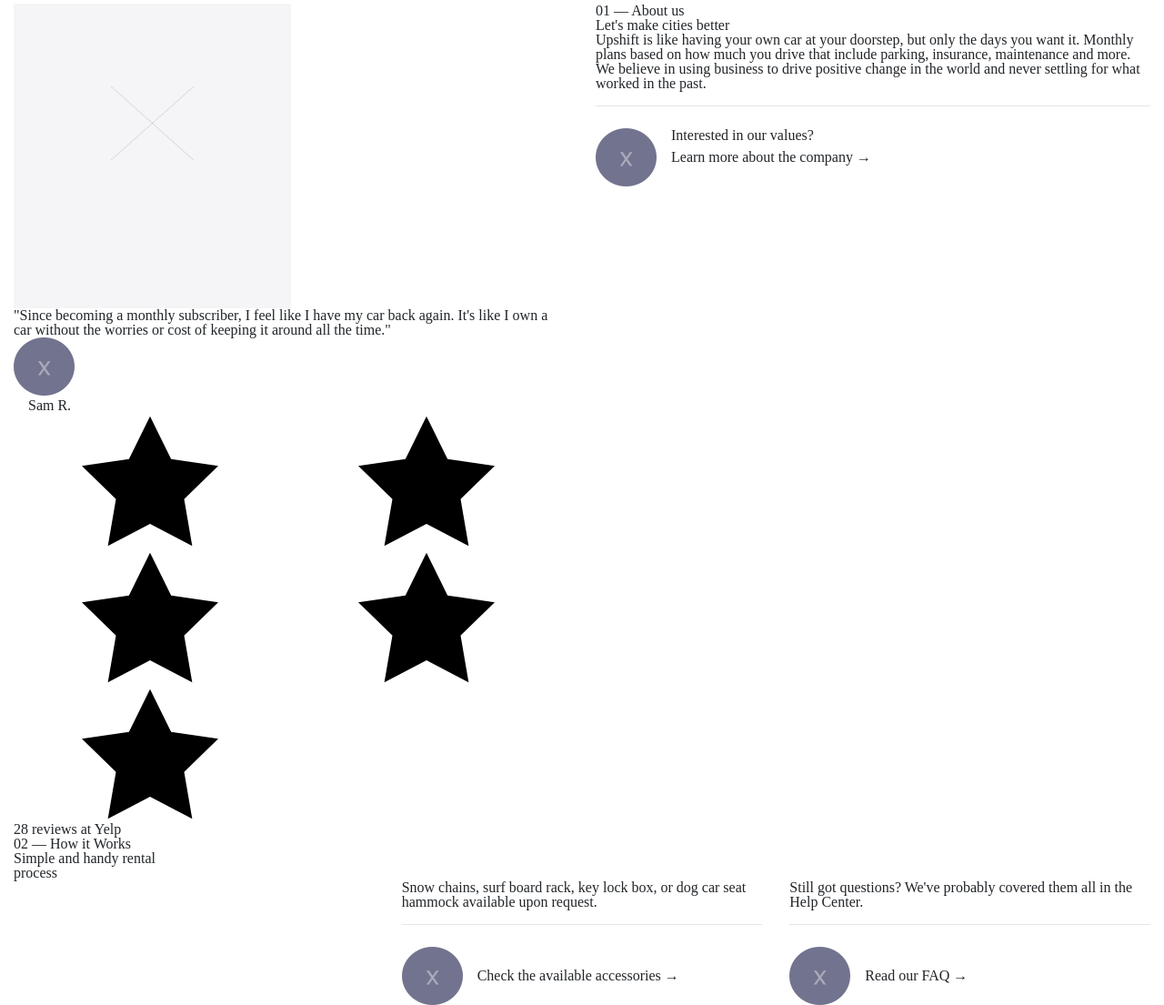
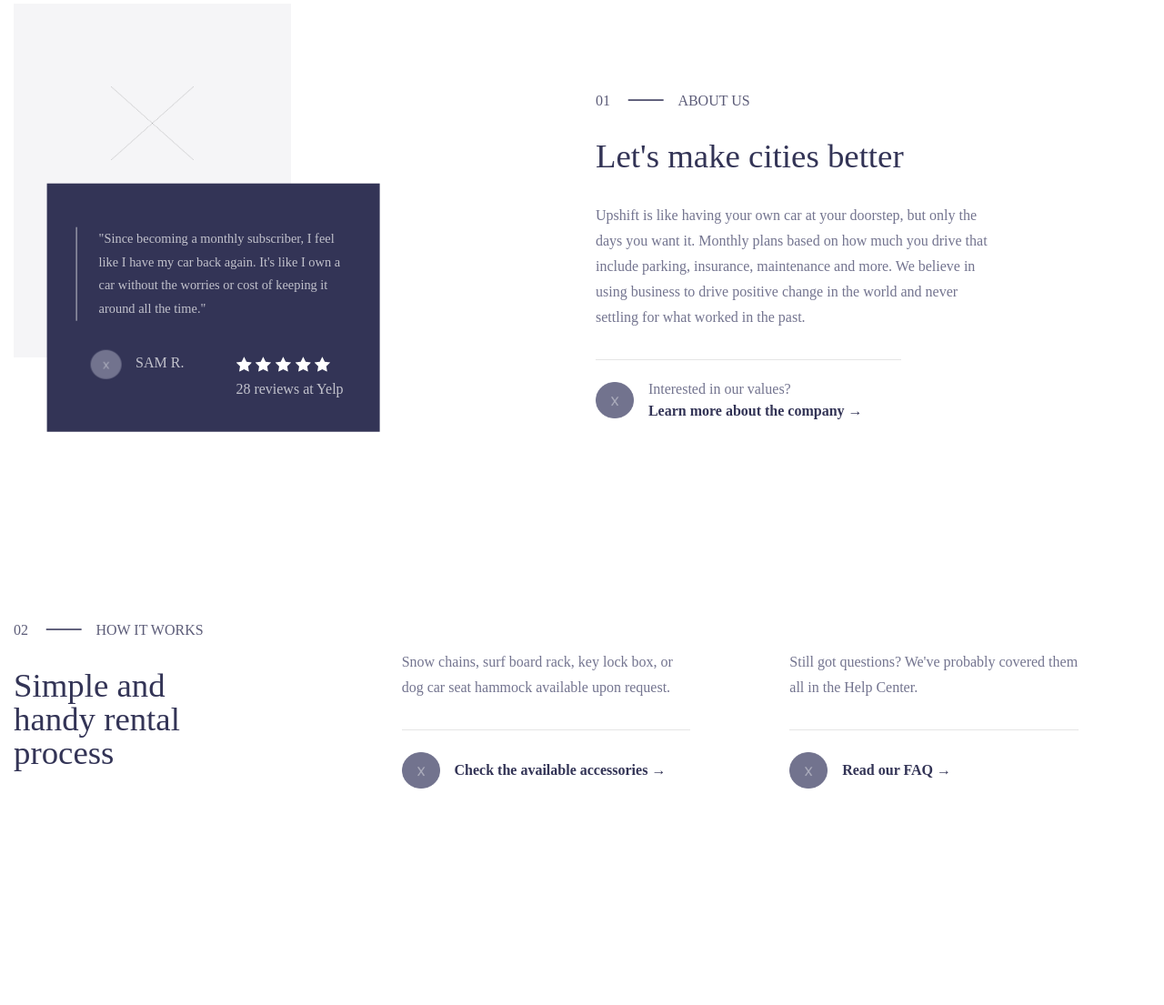
Before and after one commit to Nnaji-Victor/upshift, a website: page index.html in a window 1280 px wide. Shown: the part 888-1993 px from the top of the page at 91% size. After the commit the page ends 1767 px from the top, so only its background shows below. Drawn offline with nearby package versions, Linux system fonts and the light colour scheme; files that its build step writes are made by us from their sources.

```diff
--- a/sass/components/_components.scss
+++ b/sass/components/_components.scss
@@ -78,5 +78,111 @@
 .about-img{
     height: 40%;
     width: 30%;
-    margin: 30% 0rem 10rem 35%;
+    margin: 30% 0rem 70% 35%;
 }
+
+.about-testimonial{
+    height: auto;
+    background-color:$secondary-box-color;
+    width: 60%;
+    transform: translateX(10%) translateY(-70%);
+    padding: 3rem 2.5rem 2rem 2rem;
+    color: $tertiary-font-color;
+    line-height: 1.8;
+}
+
+.about-text{
+    border-left: 1px solid currentColor;
+    padding-left: 1.5rem;
+    font-size: 90%;
+}
+
+.testimonial-text{
+
+    display: flex;
+    justify-content: space-between;
+    margin-left: 1rem;
+    margin-top: 2rem;
+    color: currentColor;
+
+}
+
+.testimonial-image-holder{
+    display: flex;
+    text-transform: uppercase;
+
+    img{
+        height: 2rem;
+    }
+}
+
+.ratings{
+    display: flex;
+    flex-direction: column;
+}
+
+.stars_icon{
+    height: 1.1rem;
+    width: 1.1rem;
+    fill: white;
+}
+
+.about-left{
+    margin-top: 5rem;
+    max-width: 35rem;
+
+    &__title{
+
+        font-size: 1rem;
+        text-transform: uppercase;
+        margin-bottom: 2rem;
+        color: $bold-font-color;
+
+        span{
+            margin: 0 1rem;
+            font-size: 2.4rem;
+            text-align: center;
+            display: inline-block;
+            transform: translateY(3.2px)
+        }
+    }
+
+    &__heading{
+        font-size: 2.3rem;
+        display: inline-block;
+        margin-bottom: 2rem;
+        color: $secondary-box-color;
+
+    }
+
+    &__content{
+        line-height: 1.75;
+        color: $dull-font-color;
+        width: 80%;
+        margin-bottom: 2rem;
+    }
+
+    &__line{
+        margin-right: 40%;
+    }
+
+    &__img{
+        height: 2.5rem;
+    }
+
+    &__cta{
+        &--1{
+           color: $dull-font-color;
+        }
+
+        &--2{
+            color:$secondary-box-color;
+            font-size: 1rem;
+            font-weight: 700;
+        }
+   }
+}
+
+.content-2-hr{
+    width: 80%;
+}
```
